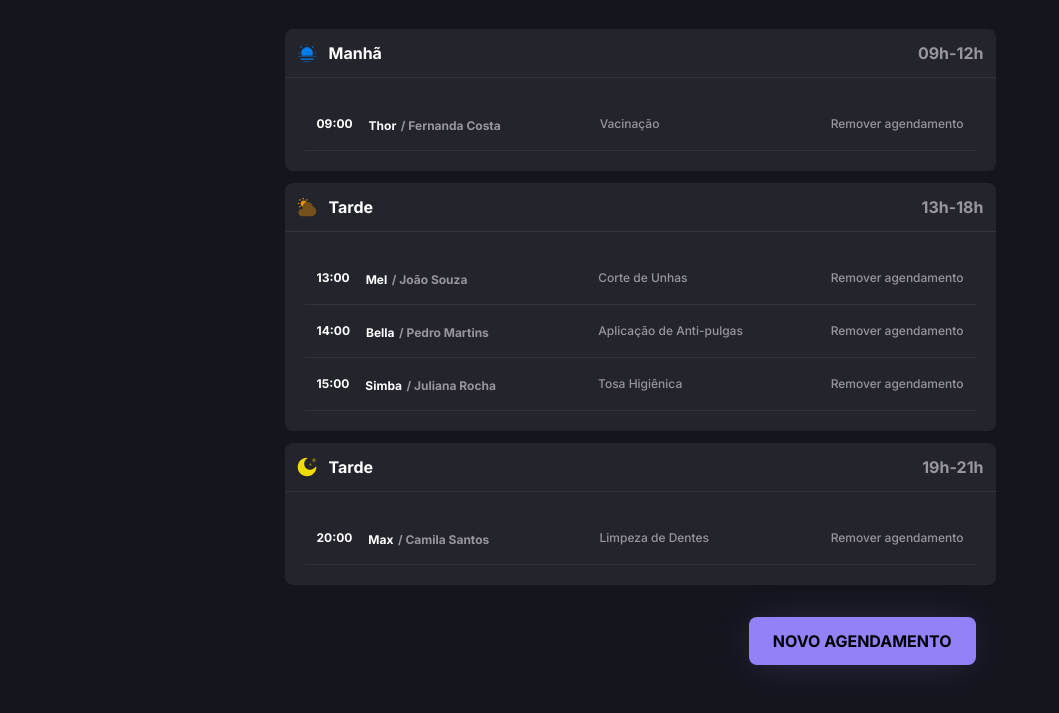
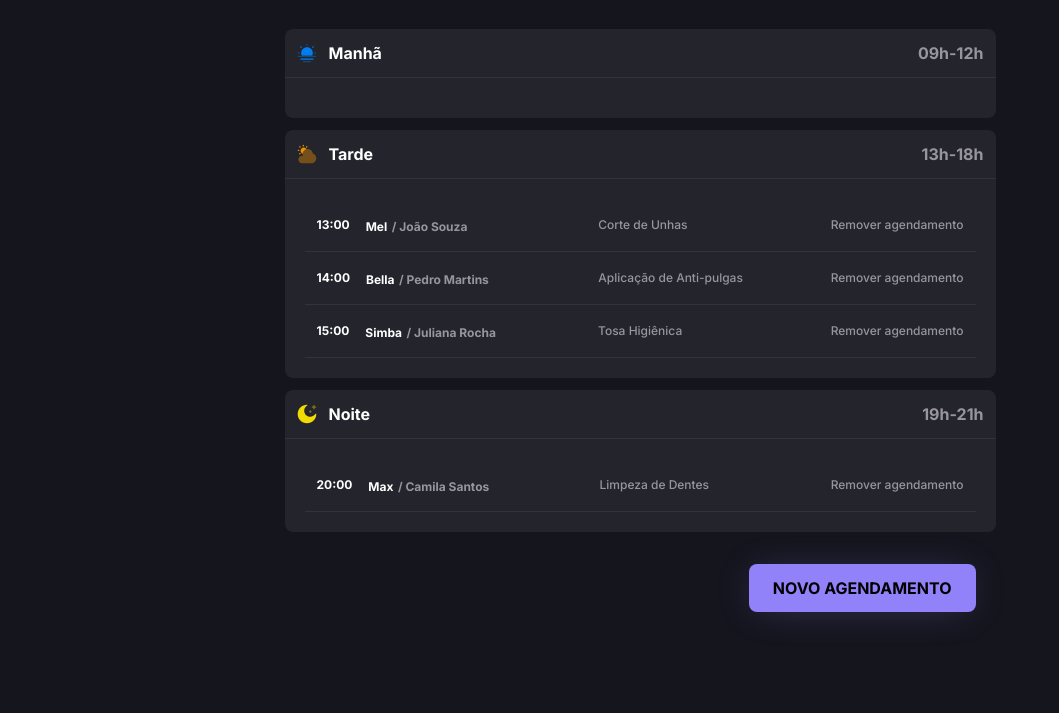
Before and after one commit to gabrielbertaglia/rocketseat-fullstack-desafio-mundo-pet, a website built with webpack: page index.html in a window 1280 px wide. Shown: the part 139-852 px from the top of the page, without its empty margins (0-1059 px from the left). Built offline with nearby package versions, Linux system fonts and the light colour scheme.

Commit message:
feat: chaging name Tarde to Noite in schedule period

```diff
--- a/index.html
+++ b/index.html
@@ -42,8 +42,7 @@
           </header>
 
           <ul id="period-morning" class="period">
-            <li>
-              <!-- <div> -->
+            <!-- <li>
               <strong class="hour" id>09:00</strong>
               <span>
                 <strong class="pet-name">Thor</strong>
@@ -51,8 +50,7 @@
               </span>
               <span class="precedure">Vacinação</span>
               <button class="remove-schedule">Remover agendamento</button>
-              <!-- </div> -->
-            </li>
+            </li> -->
           </ul>
         </section>
 
@@ -65,7 +63,6 @@
 
           <ul id="period-afternoon" class="period">
             <li>
-              <!-- <div> -->
               <strong class="hour">13:00</strong>
               <span>
                 <strong class="pet-name">Mel</strong>
@@ -73,10 +70,8 @@
               </span>
               <span class="precedure">Corte de Unhas</span>
               <button class="remove-schedule">Remover agendamento</button>
-              <!-- </div> -->
             </li>
             <li>
-              <!-- <div> -->
               <strong class="hour">14:00</strong>
               <span>
                 <strong class="pet-name">Bella</strong>
@@ -84,7 +79,6 @@
               </span>
               <span class="precedure">Aplicação de Anti-pulgas</span>
               <button class="remove-schedule">Remover agendamento</button>
-              <!-- </div> -->
             </li>
             <li>
               <!-- <div> -->
@@ -103,13 +97,12 @@
         <section class="schedule-period">
           <header>
             <img src="./src/assets/icons/moon-stars.svg" alt="Tarde" />
-            <strong>Tarde</strong>
+            <strong>Noite</strong>
             <span>19h-21h</span>
           </header>
 
           <ul id="period-night" class="period">
             <li>
-              <!-- <div> -->
               <strong class="hour">20:00</strong>
               <span>
                 <strong class="pet-name">Max</strong>
@@ -117,7 +110,6 @@
               </span>
               <span class="precedure">Limpeza de Dentes</span>
               <button class="remove-schedule">Remover agendamento</button>
-              <!-- </div> -->
             </li>
           </ul>
         </section>
@@ -196,10 +188,6 @@
               <input type="time" id="time" name="time" required />
             </div>
           </div>
-
-          <!-- <div class="teste">
-            <input type="time" id="hora" />
-          </div> -->
         </div>
 
         <div class="footer">
```
